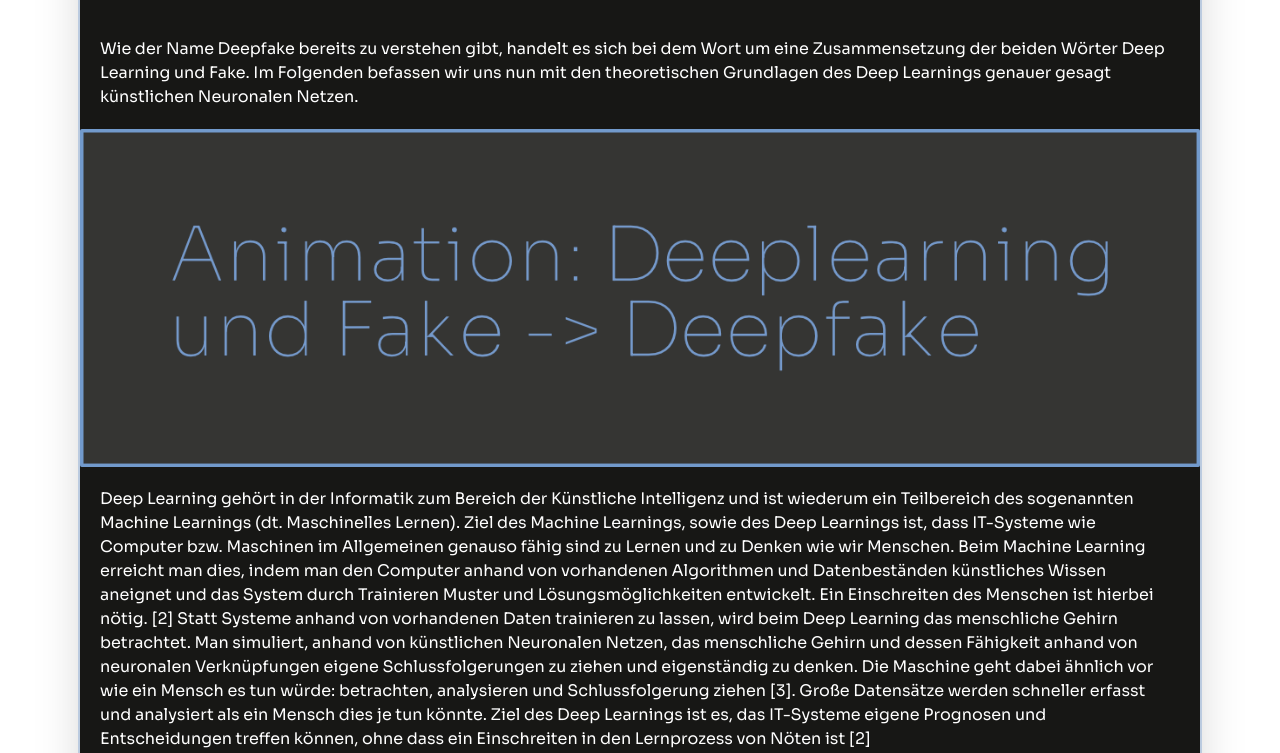
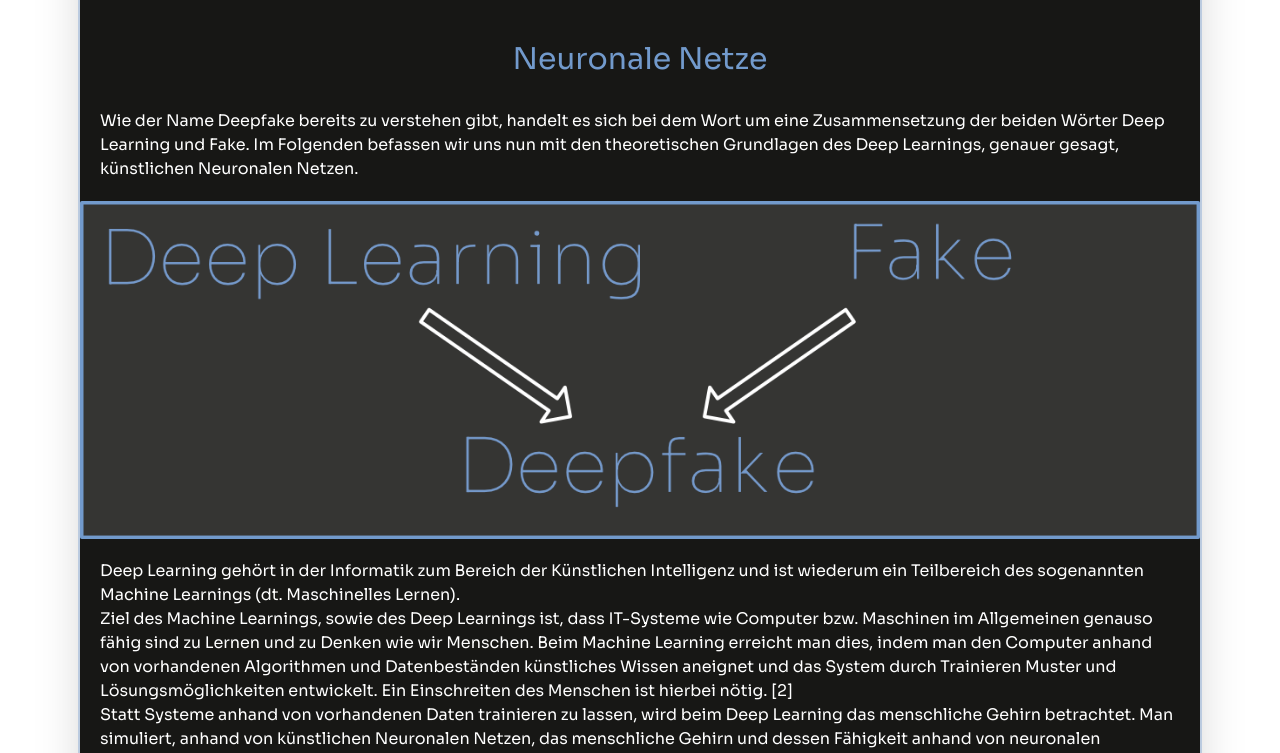
Before and after one commit to Nico-Mayer/Heinz2.0, a Next.js app: page /sub/deepfakes in a window 1280 px wide. Shown: the part 1239-1992 px from the top of the page. Built offline with nearby package versions, Linux system fonts and the light colour scheme.

Commit message:
line breaks & png updates

```diff
--- a/pages/sub/deepfakes.tsx
+++ b/pages/sub/deepfakes.tsx
@@ -12,35 +12,37 @@ function deepfakes() {
                 <div className={"z-10 flex flex-1 flex-col mb-3 justify-items-start justify-start"}>
                     <MainHeader title={"Deepfakes"}/>
                 </div>
-                <div className={"z-10 flex min-h-screen flex-1 flex-col items-center justify-center bg-heinzGrau ring-2 ring-heinzBlau/[.40] shadow-2xl"}>
+                <div
+                    className={"z-10 flex min-h-screen flex-1 flex-col items-center justify-center bg-heinzGrau ring-2 ring-heinzBlau/[.40] shadow-2xl"}>
                     <img className={"mt-3"} src={"/trump.png"}/>
                     <StyledText
                         text={"Ein Battle-Rap zwischen Donald Trump und Joe Biden, widersprüchliche Weihnachtsgrüße der Queen oder Donald Trump, " +
                             "der Belgien rät aus dem Pariser Klimaabkommen auszutreten [1] – alles Situationen, die für uns makaber erscheinen und nur " +
                             "schwer vorstellbar sind. Warum sollten berühmte Persönlichkeiten, wie Politiker oder Hollywood-Stars, solche Aussagen " +
-                        "überhaupt treffen und ein mögliches Ende ihre Karriere riskieren? Die Antwort darauf lässt sich einfach sagen: gar nicht. " +
+                            "überhaupt treffen und ein mögliches Ende ihre Karriere riskieren? \nDie Antwort darauf lässt sich einfach sagen: gar nicht. " +
                             "Es handelt sich hierbei um gefälschte Medieninhalte, sogenannte Deepfakes. Anhand von Medienmaterialien wie Bildern, Videos " +
                             "oder Audioaufnahmen lassen sich gezielt Manipulationen produzieren, die vom einfachen Interessenten Daheim bis hin zum " +
                             "Deepfake-Profi erstellbar sind. Die Ergebnisse sind dabei sehr realistisch und die Fälschung mit dem bloßen Augen zum Teil " +
                             "schwer erkennbar. Plötzlich ist es möglich als außenstehende Person in rechtsradikalen Videos aufzutauchen, Politiker in " +
                             "demokratieschädlichen Hetzreden zu finden oder berühmte Hollywood-Starts in Pornofilmen anzutreffen.  Alles äußerst " +
                             "schädliche Folgen, die nicht nur das Opfer einer solchen Manipulation betrifft, sondern auch unsere Sicht auf Medieninhalte " +
-                        "im Netz komplett verändert. Es stellt sich die Frage: wie funktionieren Deepfakes? Antwort: Neuronale Netze, bzw. Machine " +
+                            "im Netz komplett verändert. \n\nEs stellt sich die Frage: wie funktionieren Deepfakes? \nAntwort: Neuronale Netze, bzw. Machine " +
                             "Learning (deutsch: maschinelles Lernen)."}/>
                     <SubHeader title={"Neuronale Netze"}/>
-                    <StyledText text={"Wie der Name Deepfake bereits zu verstehen gibt, handelt es sich bei dem Wort um " +
+                    <StyledText
+                        text={"Wie der Name Deepfake bereits zu verstehen gibt, handelt es sich bei dem Wort um " +
                             "eine Zusammensetzung der beiden Wörter Deep Learning und Fake. Im Folgenden befassen wir uns nun mit den theoretischen Grundlagen " +
-                    "des Deep Learnings genauer gesagt künstlichen Neuronalen Netzen."}/>
+                            "des Deep Learnings, genauer gesagt, künstlichen Neuronalen Netzen."}/>
                     <img src={"/animationDF.png"}/>
-                    <StyledText text={"Deep Learning gehört in der Informatik zum Bereich der Künstliche " +
-                    "Intelligenz und ist wiederum ein Teilbereich des sogenannten Machine Learnings (dt. Maschinelles Lernen). Ziel des Machine Learnings, " +
+                    <StyledText text={"Deep Learning gehört in der Informatik zum Bereich der Künstlichen " +
+                        "Intelligenz und ist wiederum ein Teilbereich des sogenannten Machine Learnings (dt. Maschinelles Lernen). \nZiel des Machine Learnings, " +
                         "sowie des Deep Learnings ist, dass IT-Systeme wie Computer bzw. Maschinen im Allgemeinen genauso fähig sind zu Lernen und zu Denken wie " +
                         "wir Menschen. Beim Machine Learning erreicht man dies, indem man den Computer anhand von vorhandenen Algorithmen und Datenbeständen " +
                         "künstliches Wissen aneignet und das System durch Trainieren Muster und Lösungsmöglichkeiten entwickelt. Ein Einschreiten des Menschen " +
-                    "ist hierbei nötig. [2] Statt Systeme anhand von vorhandenen Daten trainieren zu lassen, wird beim Deep Learning das menschliche Gehirn " +
+                        "ist hierbei nötig. [2] \nStatt Systeme anhand von vorhandenen Daten trainieren zu lassen, wird beim Deep Learning das menschliche Gehirn " +
                         "betrachtet. Man simuliert, anhand von künstlichen Neuronalen Netzen, das menschliche Gehirn und dessen Fähigkeit anhand von neuronalen " +
                         "Verknüpfungen eigene Schlussfolgerungen zu ziehen und eigenständig zu denken. Die Maschine geht dabei ähnlich vor wie ein Mensch es tun " +
-                    "würde: betrachten, analysieren und Schlussfolgerung ziehen [3]. Große Datensätze werden schneller erfasst und analysiert als ein Mensch " +
+                        "würde: betrachten, analysieren und Schlussfolgerung ziehen [3]. \nGroße Datensätze werden schneller erfasst und analysiert als ein Mensch " +
                         "dies je tun könnte. Ziel des Deep Learnings ist es, das IT-Systeme eigene Prognosen und Entscheidungen treffen können, ohne dass ein " +
                         "Einschreiten in den Lernprozess von Nöten ist [2]"}/>
                     <img src={"/zwiebel.png"}/>
@@ -52,28 +54,30 @@ function deepfakes() {
                     <StyledText
                         text={"Ein Computer soll nun mithilfe von einem künstlichen neuronalen Netz eine handgeschriebene Zahl erkennen. Zu Beginn werden " +
                             "aus der Zahl gewisse Grundwerte entnommen und in die Eingabeschicht aufgenommen. In unserem Fall wird die handgeschriebene " +
-                        "Notiz in einzelne Pixel aufgeteilt und diese in die Neuronen der Eingabeschicht geworfen. Ein Neuron enthält somit ein Pixel. " +
+                            "Notiz in einzelne Pixel aufgeteilt und diese in die Neuronen der Eingabeschicht geworfen. \nEin Neuron enthält somit ein Pixel. \n" +
                             "Hier werden außerdem Grundinformationen der einzelnen Pixel identifiziert, wie beispielsweise die Erkennung von hellen oder " +
                             "dunklen Pixeln. Wie sich in der Grafik bereits erkennen lässt, sind die einzelnen Neuronen der jeweiligen Schichten miteinander " +
                             "verknüpft. Diese Verknüpfungen bzw. dessen Neuronen weisen eine sogenannte individuelle Gewichtung auf. Diese Gewichtung " +
                             "ist repräsentativ für das Endergebnis, da die Höhe bzw. Stärke der Gewichtung eine maßgebliche Entscheidung, für das Endergebnis " +
-                        "trifft. Generell gilt, je höher die Gewichtung, desto repräsentativer ist die zugehörige Verbindung für das Endergebnis. Weist eine " +
+                            "trifft. \nGenerell gilt, je höher die Gewichtung, desto repräsentativer ist die zugehörige Verbindung für das Endergebnis. Weist eine " +
                             "Gewichtung den Wert Null auf, so hat das dazugehörige Neuron keinen Einfluss auf das Endergebnis. Diese gewichteten Daten " +
-                        "werden nun von der Eingabeschicht in die verborgenen Schichten weitergegeben.Die verborgenen Schichten befinden sich zwischen der " +
+                            "werden nun von der Eingabeschicht in die verborgenen Schichten weitergegeben.\nDie verborgenen Schichten befinden sich zwischen der " +
                             "Eingabe- und er Ausgabeschicht. Während die Eingabe- oder Ausgabeschicht aus jeweils einer Ebene besteht, gibt es bei den " +
                             "verborgenen Schichten beliebig viele Ebenen [4]. In diesen verborgenen Schichten findet der eigentliche Lern- bzw. Trainingsprozess " +
-                        "statt. In unserem Beispiel lassen sich hier die Kombination von mehreren Pixeln im Verhältnis zueinander identifizieren, Kanten " +
+                            "statt. \nIn unserem Beispiel lassen sich hier die Kombination von mehreren Pixeln im Verhältnis zueinander identifizieren, Kanten " +
                             "identifizieren oder mehrere Kanten nebeneinander identifizieren. Diese Informationen werden, wie bereits zuvor, individuell " +
                             "gewichtet und an die nächste Ebene weitergeleitet. Die Prozessierung der Daten in den verborgenen Schichten sind, wie der " +
                             "Name bereits zu erkennen gibt, nicht sichtbar. Ganz im Gegensatz zu der Ein- und Ausgabeschicht, wo diese erkennbar sind." +
-                        "Die Ausgabeschicht ist die letzte Schicht in unserem künstlichen Neuronalen Netz und hängt unmittelbar an die letzte Ebene " +
+                            "\nDie Ausgabeschicht ist die letzte Schicht in unserem künstlichen Neuronalen Netz und hängt unmittelbar an die letzte Ebene " +
                             "der verborgenen Schichten an [4]. Hier findet eine Berechnung des Gesamtergebnisses statt [4]. In unserem Fall werden alle " +
                             "getätigten Kombinationen identifiziert und wie der Name bereits erschließen lässt, ausgegeben. Durch die kontinuierliche " +
                             "Gewichtung, die während des ganzen Prozesses gemacht worden ist, sticht nun eine Verbindung aus unserem Neuronalen Netz besonders " +
-                        "hervor. Diese Verbindung repräsentiert das Endergebnis und das IT-System weiß, dass die handgeschriebene Notiz zu Beginn die Zahl 6 ist. " +
-                        "Neuronale Netze weisen unterschiedliche Strukturen, auch Topologie genannt, auf. Diese beschreibt, wie das künstliche neuronale " +
+                            "hervor. \nDiese Verbindung repräsentiert das Endergebnis und das IT-System weiß, dass die handgeschriebene Notiz zu Beginn die Zahl 6 ist. "}/>
+                    <SubHeader title={"Topologien neuronaler Netze"}/>
+                    <StyledText
+                        text={"Neuronale Netze weisen unterschiedliche Strukturen, auch Topologie genannt, auf. Diese beschreibt, wie das künstliche neuronale " +
                             "Netz aufgebaut ist und wie viele Neuronen sich auf wie vielen Schichten befinden. Die bekanntesten Topologien bei neuronalen " +
-                        "Netzen sind das einschichtige feedforward-Netz, das mehrschichtige feedforward-Netz und das rekurrente Netz. Bei einschichtigen " +
+                            "Netzen sind das einschichtige feedforward-Netz, das mehrschichtige feedforward-Netz und das rekurrente Netz. \nBei einschichtigen " +
                             "feedforward-Netzen besteht das KNN lediglich aus einer Ausgabeschicht. Feedforward beschreibt hier die Voraussetzung, dass die " +
                             "Verbindungen eines Netzes nur in Verarbeitungsrichtung laufen darf. Das mehrschichtige feedforward-Netz besitz, wie das oben " +
                             "genannte Beispiel, mehrere verborgene Schichten zwischen der Ein- und Ausgabeschicht. Dieses Netz basiert auf der mathematischen " +
@@ -82,22 +86,25 @@ function deepfakes() {
                     <img className={"p-4"} src={"/topologie.png"}/>
                     <SubHeader title={"Mathematik"}/>
                     <SubHeader title={"Einsatz neuronaler Netze bei Deepfakes"}/>
-                    <StyledText text={"Bei Deepfakes wird der Prozess des Deep Learnings besonders bei der Gesichtserkennung und der Angleichung von dem " +
+                    <StyledText
+                        text={"Bei Deepfakes wird der Prozess des Deep Learnings besonders bei der Gesichtserkennung und der Angleichung von dem " +
                             "Ausgangsgesicht an die Mimik des Zielgesichts verwendet. Deepfake-Algorithmen basieren auf der Idee von „Generative Adversarial Networks“, " +
-                    "also zwei bilderzeugenden neuronalen Netzwerken, welche sich gegenüberstehen.So werden zunächst die zwei Ausgangsvideos, in ihre Einzelbilder " +
+                            "also zwei bilderzeugenden neuronalen Netzwerken, welche sich gegenüberstehen.\nSo werden zunächst die zwei Ausgangsvideos, in ihre Einzelbilder " +
                             "zerlegt und Gesichtsmerkmale, wie Mund, Augen oder Nase, erkannt. Diese Bilder gelangen nun in einen Autoencoder, der die Daten komprimiert. " +
                             "Der Encoder basiert auf einem neuronalen Netzwerk. Dieses wird trainiert, indem die beiden Originalvideos im Encoder auseinander gebaut und " +
                             "in zwei Decodern wieder zusammengebaut werden. Jedem Decoder wird dabei ein Video bzw. ein Gesicht zugeteilt. Das neuronale Netz nimmt also " +
                             "die Bilder auseinander und versucht diese im Decoder wieder zusammenzubauen. Diese Bilder werden nun mit den Originalbildern verglichen und die " +
-                    "Gewichtungen modifiziert. Der Vorgang wird nun so lange wiederholt, bis die Ausgabe der Decoder dem Ursprungsbild stark ähnelt. Dies wird auch " +
+                            "Gewichtungen modifiziert. \nDer Vorgang wird nun so lange wiederholt, bis die Ausgabe der Decoder dem Ursprungsbild stark ähnelt. Dies wird auch " +
                             "Überwachtes Lernen genannt."}/>
                     <img className={"p-4"} src={"/algorithmus.png"}/>
-                    <StyledText text={"Anschließend findet der eigentliche Gesichter Tausch statt, indem der Encoder des einen Gesichtes an den Decoder des anderen Gesichtes angeschlossen wird. [7]"}/>
+                    <StyledText
+                        text={"Anschließend findet der eigentliche Gesichter Tausch statt, indem der Encoder des einen Gesichtes an den Decoder des anderen Gesichtes angeschlossen wird. [7]"}/>
                     <img className={"p-4"} src={"/algorithmus2.png"}/>
                     <StyledText text={"Reales Beispiel (Heinz und Teammitglied Jonas):"}/>
                     <img className={"p-4"} src={"/realesBsp.png"}/>
                     <SubHeader title={"Hardware"}/>
-                    <StyledText text={"Fest steht: all diese Berechnungen für Enkodierung und Dekodiereung brauchen viel Rechenleistung. Heißt also, es steckt sehr viel Mathematik " +
+                    <StyledText
+                        text={"Fest steht: all diese Berechnungen für Enkodierung und Dekodiereung brauchen viel Rechenleistung. Heißt also, es steckt sehr viel Mathematik " +
                             "dahinter. Wer mehr und genaueres dazu herausfinden möchte, kann in unserem projektbericht im Kapitel \"Hardware\" mehr darüber herausfinden. Hier umreisen wir nur das wichtigste." +
                             "Lorem ipsum dolor sit amet, consetetur sadipscing elitr, sed diam nonumy eirmod tempor invidunt ut labore et dolore magna aliquyam erat, sed diam voluptua. At vero eos et accusam et j" +
                             "usto duo dolores et ea rebum. Stet clita kasd gubergren, no sea takimata sanctus est Lorem ipsum dolor sit amet. Lorem ipsum dolor sit amet, consetetur sadipscing elitr, sed diam nonumy " +
@@ -107,10 +114,11 @@ function deepfakes() {
                             "vulputate velit esse molestie consequat, vel illum dolore eu feugiat nulla facilisis at vero eros et accumsan et iusto odio dignissim qui blandit praesent luptatum zzril delenit augue duis dolore " +
                             "te feugait nulla facilisi. Lorem ipsum dolor sit amet,"}/>
                     <SubHeader title={"Deepfakevarianten"}/>
-                    <StyledText text={"Neben dem Gesichtstausch gibt es natürlich noch weitere Anwendungsmöglichkeiten."}/>
+                    <StyledText
+                        text={"Neben dem Gesichtstausch gibt es natürlich noch weitere Anwendungsmöglichkeiten."}/>
                     <img className={"p-4"} src={"/varianten.png"}/>
                     <SubHeader title={"Technische Limitationen"}/>
-                    <img  className={"p-4"} src={"/limitationen.png"}/>
+                    <img className={"p-4"} src={"/limitationen.png"}/>
                 </div>
             </main>
         </div>
```
Also changed, not shown: public/algorithmus.png, public/animationDF.png. Lines whose indentation alone changed are shown as unchanged.
